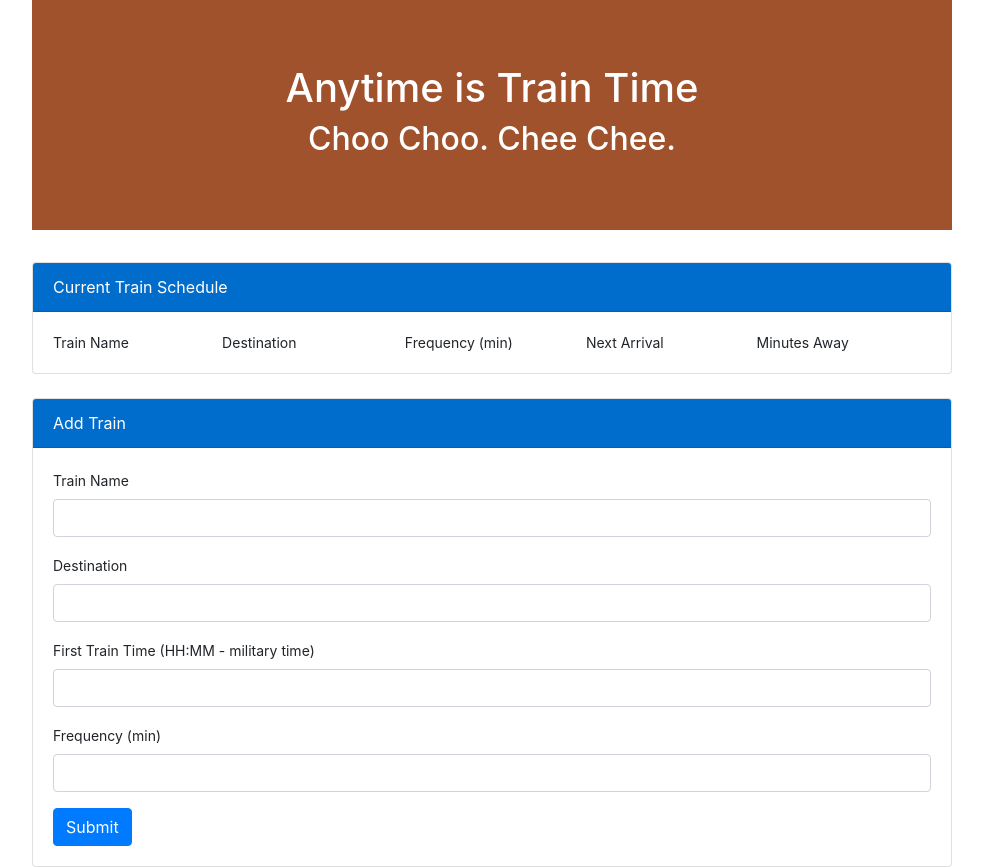
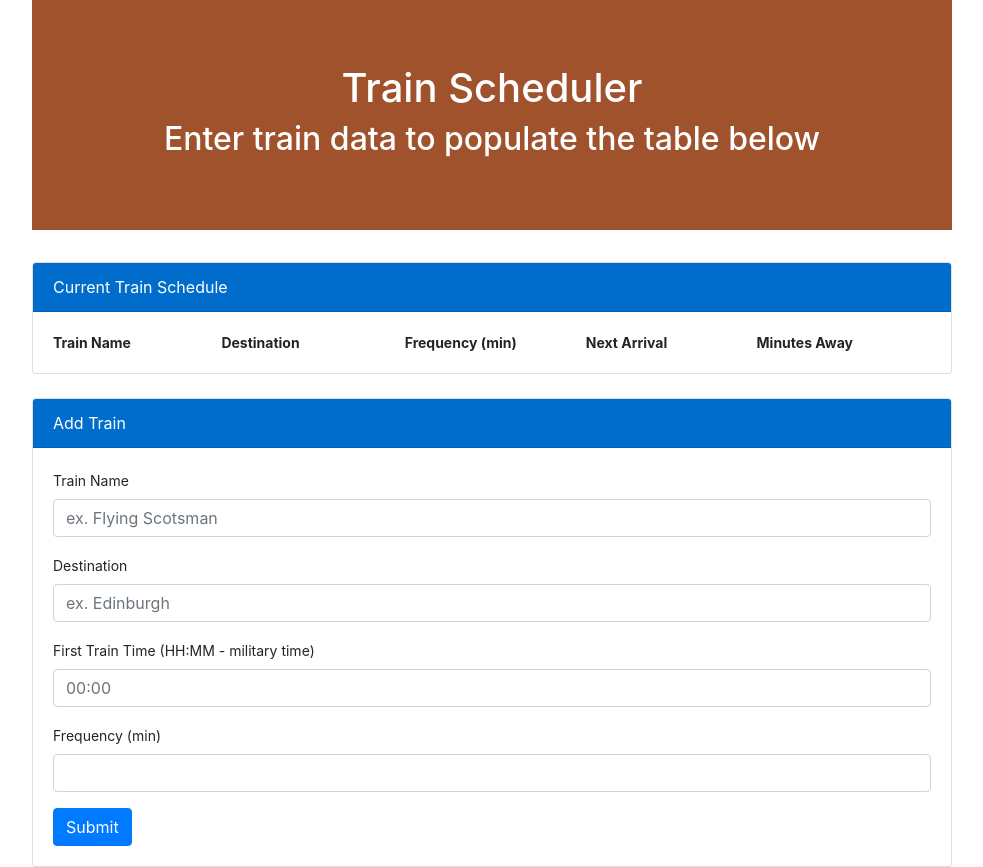
Before and after one commit to MarcusSilvus/train_scheduler, a plain HTML site: page index.html in a window 1280 px wide. Shown: the whole page, without its empty margins (148-1131 px from the left). Drawn offline with nearby package versions, Linux system fonts and the light colour scheme.

Commit message:
html updates

```diff
--- a/assets/css/style.css
+++ b/assets/css/style.css
@@ -15,6 +15,7 @@
  th {
     width: 250px;
     font-size: 14px;
+    font-weight: bold;
  }
 
  td {
--- a/index.html
+++ b/index.html
@@ -20,8 +20,8 @@
       <div class="col-10">
         <div class="jumbotron jumbotron-fluid">
           <div class="container">
-            <h1 class="display-7 title">Anytime is Train Time</h1>
-            <h2>Choo Choo. Chee Chee.</h2>
+            <h1 class="display-7 title">Train Scheduler</h1>
+            <h2>Enter train data to populate the table below</h2>
           </div>
         </div>
       </div>
@@ -76,15 +76,15 @@
           <form>
             <div class="form-group">
               <label for="nameInput">Train Name</label>
-              <input type="text" class="form-control" id="nameInput" placeholder="">
+              <input type="text" class="form-control" id="nameInput" placeholder="ex. Flying Scotsman">
             </div>
             <div class="form-group">
               <label for="destInput">Destination</label>
-              <input type="text" class="form-control" id="destInput" placeholder="">
+              <input type="text" class="form-control" id="destInput" placeholder="ex. Edinburgh">
             </div>
             <div class="form-group">
               <label for="firstInput">First Train Time (HH:MM - military time)</label>
-              <input type="text" class="form-control" id="firstInput" placeholder="">
+              <input type="text" class="form-control" id="firstInput" placeholder="00:00">
             </div>
             <div class="form-group">
               <label for="freqInput">Frequency (min)</label>
```
